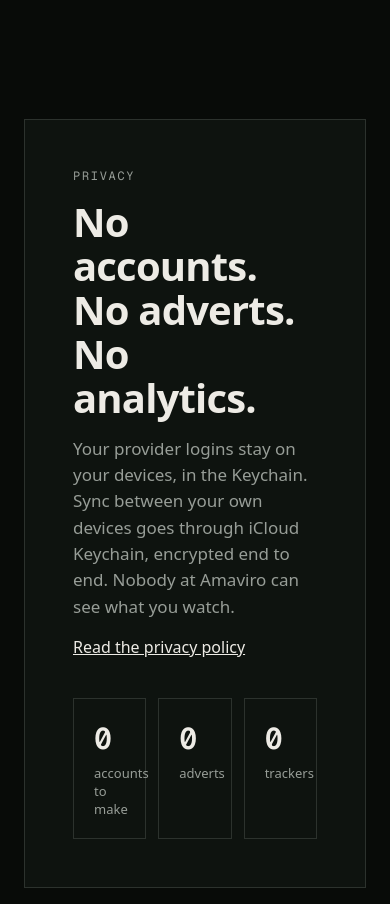
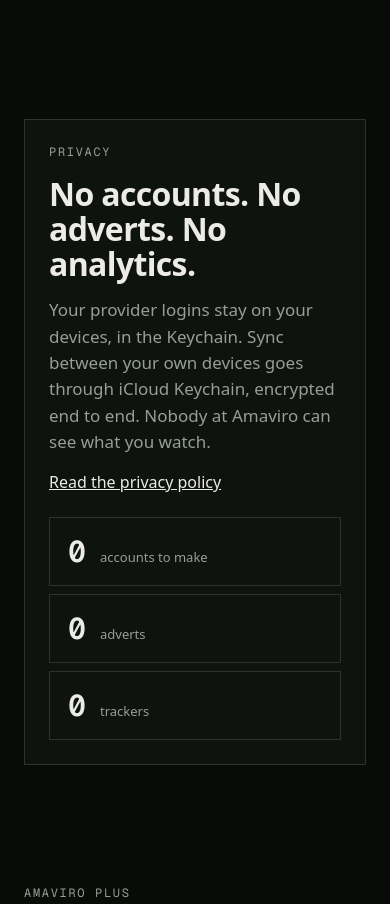
Before and after one commit to 02023698/amaviro-site, a plain HTML site: page docs/index.html in a window 390 px wide. Shown: the part 4933-5837 px from the top of the page. Drawn offline with nearby package versions, Linux system fonts and the light colour scheme; animation ran at ten frames a second; a web font is replaced by a local one.

Commit message:
Home: Privacy tiles as rows on phones
Co-Authored-By: Claude Opus 5.5 <noreply@anthropic.com>

```diff
--- a/docs/index.html
+++ b/docs/index.html
@@ -78,6 +78,8 @@ a{color:#EDEBE5}a:hover{color:#FFFFFF}
 .globe{position:relative;width:420px;max-width:100%;aspect-ratio:1/1;cursor:grab;touch-action:pan-y;-webkit-user-select:none;user-select:none;-webkit-tap-highlight-color:transparent}
 .globe.drag{cursor:grabbing}
 .globe canvas{display:block;width:100%;height:100%}
+/* Phones: a lighter card, and the three tiles as full-width rows ("0  adverts") instead of three cramped columns. */
+@media (max-width:600px){.privacy-card{padding:24px !important;gap:24px !important}.privacy-card h2{font-size:32px !important}.privacy-tiles{grid-template-columns:1fr !important;gap:8px !important}.privacy-tiles>div{flex-direction:row !important;align-items:baseline;gap:14px !important;padding:14px 18px !important}}
 .tour-panel{display:contents}.tour-panel[hidden]{display:none}.tour-tab:not(.on) .tour-progress,.tour.manual .tour-progress{display:none}</style>
 <style>html{scroll-padding-top:84px}@media (max-width:720px){html{scroll-padding-top:112px}}</style>
 </head>
@@ -602,14 +604,14 @@ a{color:#EDEBE5}a:hover{color:#FFFFFF}
 
   <!-- Privacy -->
   <section style="max-width:1200px;margin:0 auto;padding:30px 24px 90px">
-    <div class="card" style="padding:48px;display:flex;flex-wrap:wrap;gap:40px;align-items:center">
+    <div class="card privacy-card" style="padding:48px;display:flex;flex-wrap:wrap;gap:40px;align-items:center">
       <div style="flex:1 1 420px;min-width:0;display:flex;flex-direction:column;gap:16px">
         <span class="lbl">Privacy</span>
         <h2 style="margin:0;font-size:40px;line-height:1.1;letter-spacing:-.02em;font-weight:700">No accounts. No adverts. No analytics.</h2>
         <p style="margin:0;font-size:17px;line-height:1.55;color:#979D97">Your provider logins stay on your devices, in the Keychain. Sync between your own devices goes through iCloud Keychain, encrypted end to end. Nobody at Amaviro can see what you watch.</p>
         <a href="/privacy/" style="font-size:16px;color:#EDEBE5">Read the privacy policy</a>
       </div>
-      <div style="flex:1 1 360px;min-width:0;display:grid;grid-template-columns:repeat(3,minmax(0,1fr));gap:12px">
+      <div class="privacy-tiles" style="flex:1 1 360px;min-width:0;display:grid;grid-template-columns:repeat(3,minmax(0,1fr));gap:12px">
         <div style="border:1px solid #2C322D;padding:20px;display:flex;flex-direction:column;gap:6px"><span style="font-family:'Geist Mono',monospace;font-size:30px;font-weight:600">0</span><span style="font-size:13px;color:#979D97">accounts to make</span></div>
         <div style="border:1px solid #2C322D;padding:20px;display:flex;flex-direction:column;gap:6px"><span style="font-family:'Geist Mono',monospace;font-size:30px;font-weight:600">0</span><span style="font-size:13px;color:#979D97">adverts</span></div>
         <div style="border:1px solid #2C322D;padding:20px;display:flex;flex-direction:column;gap:6px"><span style="font-family:'Geist Mono',monospace;font-size:30px;font-weight:600">0</span><span style="font-size:13px;color:#979D97">trackers</span></div>
```
Also changed, not shown: design/Main.dc.html (+4 -2 lines).
